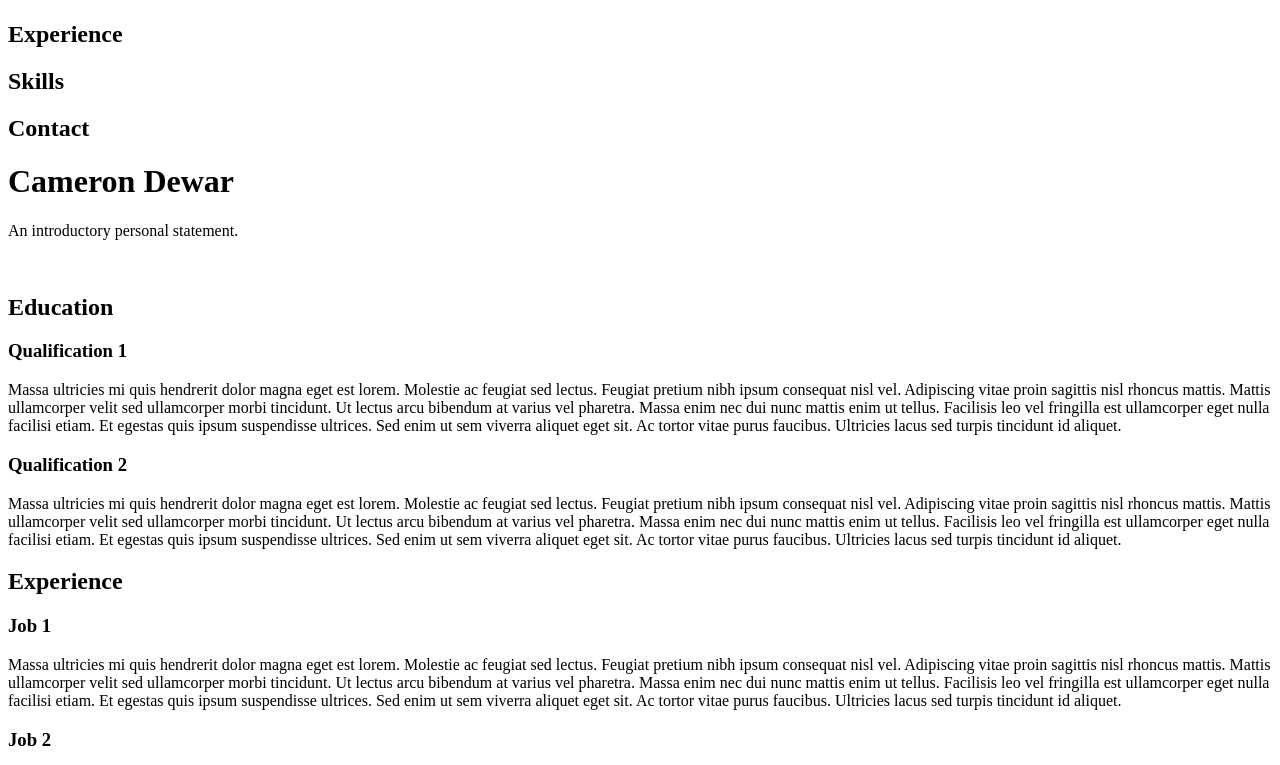
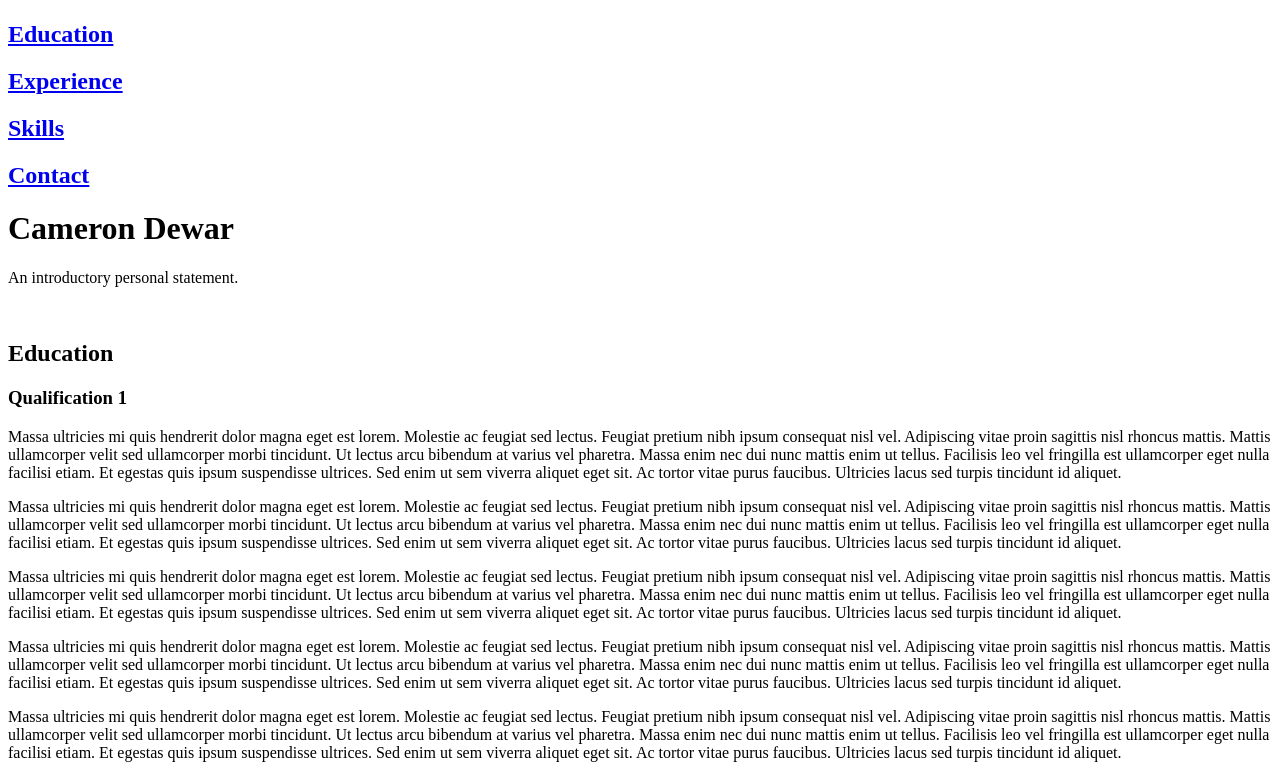
Before and after one commit to C-Dewar/resume, a plain HTML site: page resume2.html in a window 1280 px wide. Shown: the part 511-1276 px from the top of the page. Drawn offline with Linux system fonts and the light colour scheme; files whose address does not match are found by name.

Commit message:
icon incorporation

```diff
--- a/resume2.html
+++ b/resume2.html
@@ -1,18 +1,33 @@
 <!DOCTYPE html>
 <html>
   <head>
+
+    <meta charset="UTF-8">
+    <meta http-equiv="X-UA-Compatible" content="IE=edge">
+    <meta name="viewport" content="width=device-width, initial-scale=1.0">
+    <title>Links and Images</title>
+    <link rel="icon" type="image/x-icon" href="/images/This is Fine.png">
+
     <title>Cameron Dewar Digital Resume </title>
-  </head> <img src="C:\Users\camde\Desktop\Projects\my-code\resume\Resume Images\Crazy Little Thing Photography - Weddings and Portraiture-253.jpg""width="350"height="500"
-  <h2 id="education">Education</h2> <h2 id="experience">Experience</h2> <h2 id="skills">Skills</h2> <h2 id="contact">Contact</h2>
+
+  </head> <img src="./images/Headshot.jpg" width="350" height="500">
+  <h2><a href="#education">Education</a></h2>
+  <h2><a href="#experience">Experience</a></h2>
+  <h2><a href="#skills">Skills</a></h2>
+  <h2><a href="#contact">Contact</a></h2>
   <body>
     <h1>Cameron Dewar</h1>
     <p>An introductory personal statement. </p>
     <br>
 
-  </p>
+
 
     <h2 id="education">Education</h2>
     <h3> Qualification 1</h3>
+      <p>Massa ultricies mi quis hendrerit dolor magna eget est lorem. Molestie ac feugiat sed lectus. Feugiat pretium nibh ipsum consequat nisl vel. Adipiscing vitae proin sagittis nisl rhoncus mattis. Mattis ullamcorper velit sed ullamcorper morbi tincidunt. Ut lectus arcu bibendum at varius vel pharetra. Massa enim nec dui nunc mattis enim ut tellus. Facilisis leo vel fringilla est ullamcorper eget nulla facilisi etiam. Et egestas quis ipsum suspendisse ultrices. Sed enim ut sem viverra aliquet eget sit. Ac tortor vitae purus faucibus. Ultricies lacus sed turpis tincidunt id aliquet.</p>
+      <p>Massa ultricies mi quis hendrerit dolor magna eget est lorem. Molestie ac feugiat sed lectus. Feugiat pretium nibh ipsum consequat nisl vel. Adipiscing vitae proin sagittis nisl rhoncus mattis. Mattis ullamcorper velit sed ullamcorper morbi tincidunt. Ut lectus arcu bibendum at varius vel pharetra. Massa enim nec dui nunc mattis enim ut tellus. Facilisis leo vel fringilla est ullamcorper eget nulla facilisi etiam. Et egestas quis ipsum suspendisse ultrices. Sed enim ut sem viverra aliquet eget sit. Ac tortor vitae purus faucibus. Ultricies lacus sed turpis tincidunt id aliquet.</p>
+      <p>Massa ultricies mi quis hendrerit dolor magna eget est lorem. Molestie ac feugiat sed lectus. Feugiat pretium nibh ipsum consequat nisl vel. Adipiscing vitae proin sagittis nisl rhoncus mattis. Mattis ullamcorper velit sed ullamcorper morbi tincidunt. Ut lectus arcu bibendum at varius vel pharetra. Massa enim nec dui nunc mattis enim ut tellus. Facilisis leo vel fringilla est ullamcorper eget nulla facilisi etiam. Et egestas quis ipsum suspendisse ultrices. Sed enim ut sem viverra aliquet eget sit. Ac tortor vitae purus faucibus. Ultricies lacus sed turpis tincidunt id aliquet.</p>
+      <p>Massa ultricies mi quis hendrerit dolor magna eget est lorem. Molestie ac feugiat sed lectus. Feugiat pretium nibh ipsum consequat nisl vel. Adipiscing vitae proin sagittis nisl rhoncus mattis. Mattis ullamcorper velit sed ullamcorper morbi tincidunt. Ut lectus arcu bibendum at varius vel pharetra. Massa enim nec dui nunc mattis enim ut tellus. Facilisis leo vel fringilla est ullamcorper eget nulla facilisi etiam. Et egestas quis ipsum suspendisse ultrices. Sed enim ut sem viverra aliquet eget sit. Ac tortor vitae purus faucibus. Ultricies lacus sed turpis tincidunt id aliquet.</p>
       <p>Massa ultricies mi quis hendrerit dolor magna eget est lorem. Molestie ac feugiat sed lectus. Feugiat pretium nibh ipsum consequat nisl vel. Adipiscing vitae proin sagittis nisl rhoncus mattis. Mattis ullamcorper velit sed ullamcorper morbi tincidunt. Ut lectus arcu bibendum at varius vel pharetra. Massa enim nec dui nunc mattis enim ut tellus. Facilisis leo vel fringilla est ullamcorper eget nulla facilisi etiam. Et egestas quis ipsum suspendisse ultrices. Sed enim ut sem viverra aliquet eget sit. Ac tortor vitae purus faucibus. Ultricies lacus sed turpis tincidunt id aliquet.</p>
 
       <h3> Qualification 2</h3>
```
Also changed, not shown: images/Headshot.jpg (renamed from Resume Images/Crazy Little Thing Photography - Weddings and Portraiture-253.jpg), images/This is Fine.png (added).
